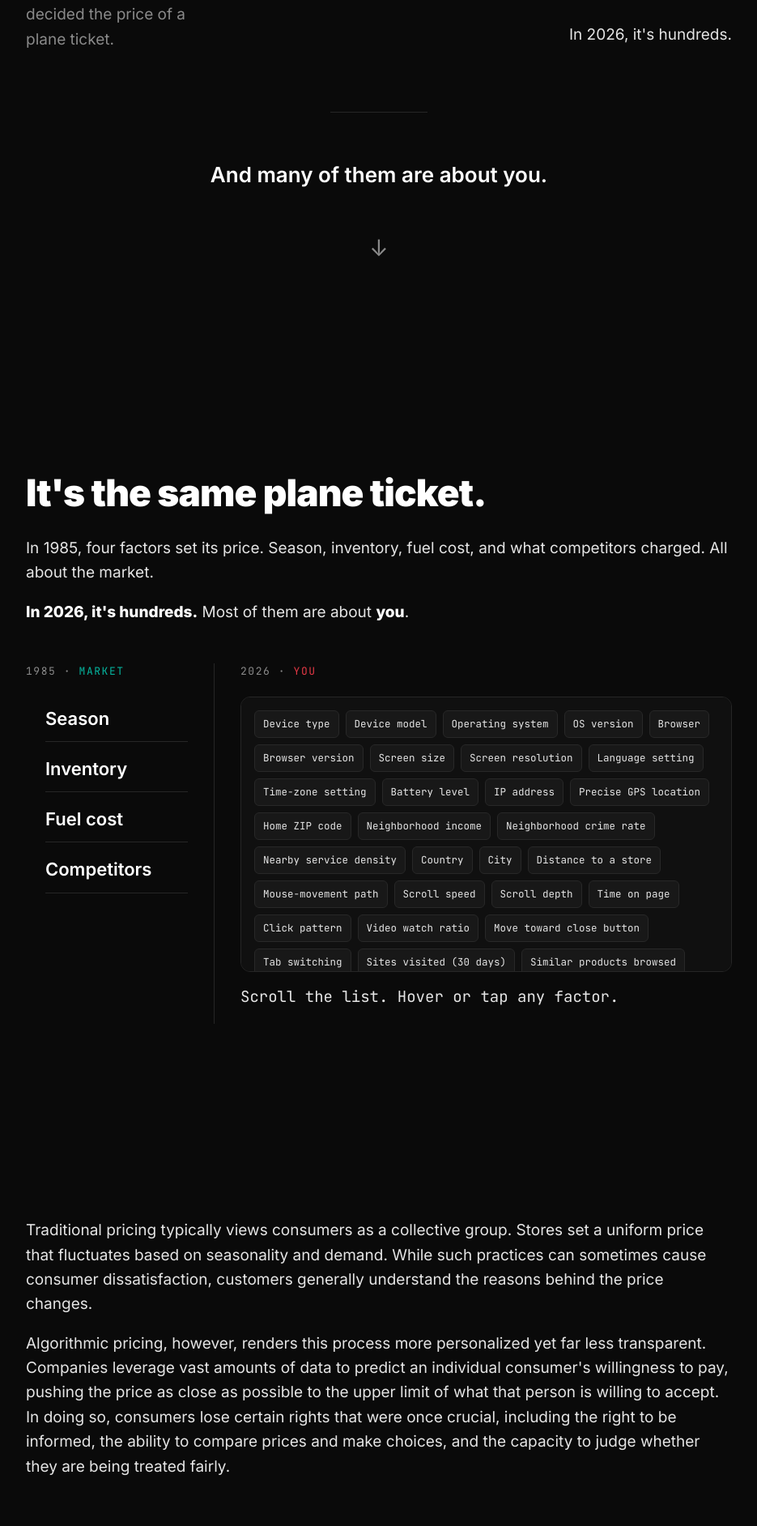
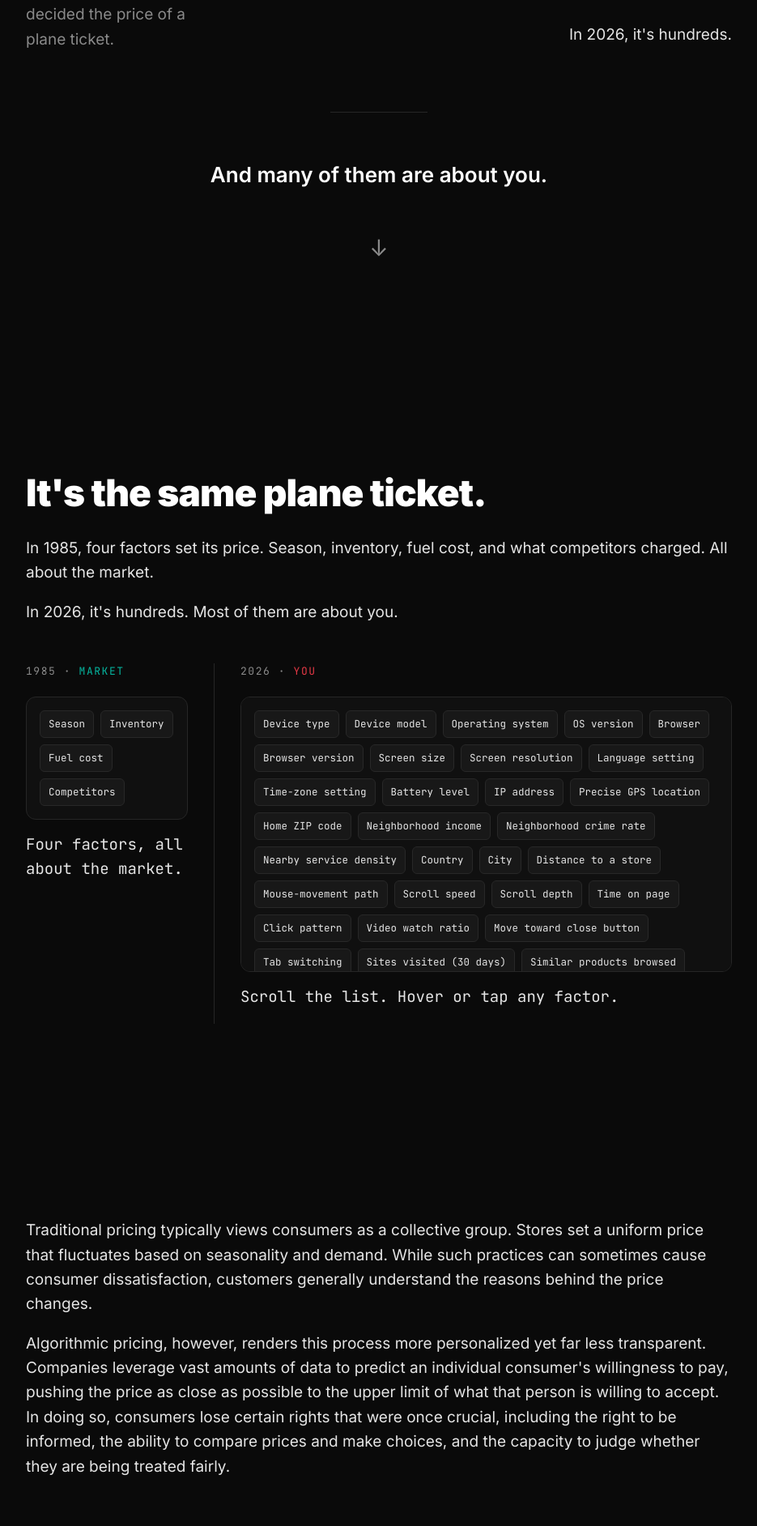
Before and after one commit to crushWu8/my-site, a Jekyll site: the page built from _posts/2026-06-18-the-price-is-watching-you.md, in a window 1280 px wide. Shown: the part 526-2410 px from the top of the page at 81% size, without its empty margins (172-1107 px from the left). Built offline with Jekyll 4.4.1, drawn with Linux system fonts in a browser that asks for light colours.

Commit message:
new blog

```diff
--- a/_posts/2026-06-18-the-price-is-watching-you.md
+++ b/_posts/2026-06-18-the-price-is-watching-you.md
@@ -33,17 +33,18 @@ excerpt: In 1985, four things decided the price of a plane ticket. In 2026, it's
   <section class="pe-sec pe-grounded reveal" aria-labelledby="pe-grounded-h">
     <h2 id="pe-grounded-h">It's the same plane ticket.</h2>
     <p class="pe-lead">In 1985, four factors set its price. Season, inventory, fuel cost, and what competitors charged. All about the market.</p>
-    <p class="pe-lead"><strong>In 2026, it's hundreds.</strong> Most of them are about <strong>you</strong>.</p>
+    <p class="pe-lead">In 2026, it's hundreds. Most of them are about you.</p>
 
     <div class="pe-compare">
       <div class="pe-compare-col pe-market-col">
         <div class="pe-col-head">1985 &middot; <span class="teal">Market</span></div>
-        <ul class="pe-market-list">
-          <li>Season</li>
-          <li>Inventory</li>
-          <li>Fuel cost</li>
-          <li>Competitors</li>
-        </ul>
+        <div class="pe-cloud pe-cloud-market" role="list" aria-label="4 traditional pricing factors">
+          <span class="pe-tag pe-tag-market" role="listitem">Season</span>
+          <span class="pe-tag pe-tag-market" role="listitem">Inventory</span>
+          <span class="pe-tag pe-tag-market" role="listitem">Fuel cost</span>
+          <span class="pe-tag pe-tag-market" role="listitem">Competitors</span>
+        </div>
+        <p class="pe-cloud-hint">Four factors, all about the market.</p>
       </div>
       <div class="pe-compare-div" aria-hidden="true"></div>
       <div class="pe-compare-col pe-you-col">
@@ -171,12 +172,11 @@ excerpt: In 1985, four things decided the price of a plane ticket. In 2026, it's
 .pe-compare{display:grid; grid-template-columns:200px 1px 1fr; gap:32px; margin:48px 0; align-items:start}
 .pe-compare-div{background:var(--pe-line); width:1px; align-self:stretch}
 .pe-col-head{font-family:"JetBrains Mono",monospace; font-size:13px; letter-spacing:.12em; text-transform:uppercase; color:var(--pe-muted); margin-bottom:20px}
-.pe-market-list{list-style:none; margin:0; padding:0}
-.pe-market-list li{font-size:22px; font-weight:600; color:var(--pe-strong); padding:10px 0; border-bottom:1px solid var(--pe-line)}
 .pe-cloud{display:flex; flex-wrap:wrap; gap:8px; align-content:flex-start;
   max-height:340px; overflow-y:auto; padding:16px; border:1px solid var(--pe-line);
   border-radius:12px; background:var(--pe-surface);
   scrollbar-width:thin; scrollbar-color:var(--pe-chip-border) transparent}
+.pe-cloud-market{max-height:none; overflow:visible}
 .pe-cloud::-webkit-scrollbar{width:8px}
 .pe-cloud::-webkit-scrollbar-thumb{background:var(--pe-chip-border); border-radius:8px}
 .pe-cloud::-webkit-scrollbar-track{background:transparent}
@@ -184,6 +184,7 @@ excerpt: In 1985, four things decided the price of a plane ticket. In 2026, it's
   background:var(--pe-chip); border:1px solid var(--pe-chip-border); color:var(--pe-text); cursor:default;
   transition:background .15s ease, color .15s ease, border-color .15s ease, transform .15s ease}
 .pe-tag:hover, .pe-tag:focus-visible{background:rgba(230,57,70,.14); border-color:var(--pe-red); color:var(--pe-strong); transform:translateY(-1px); outline:none}
+.pe-tag-market:hover{background:rgba(6,182,160,.14); border-color:var(--pe-teal); color:var(--pe-strong)}
 .pe-cloud-hint{font-family:"JetBrains Mono",monospace; font-size:12px; color:var(--pe-muted); margin-top:16px!important}
 @media(max-width:760px){
   .pe-compare{grid-template-columns:1fr; gap:36px}
```
Also changed, not shown: 2 other files.
